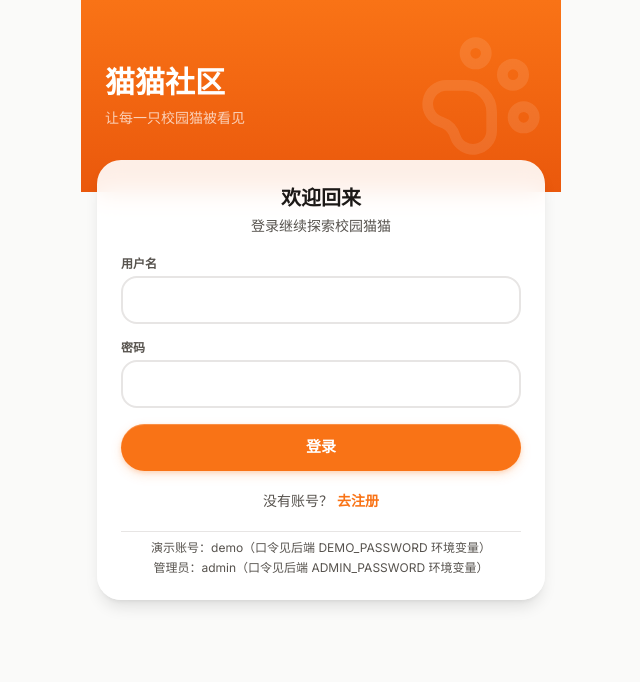
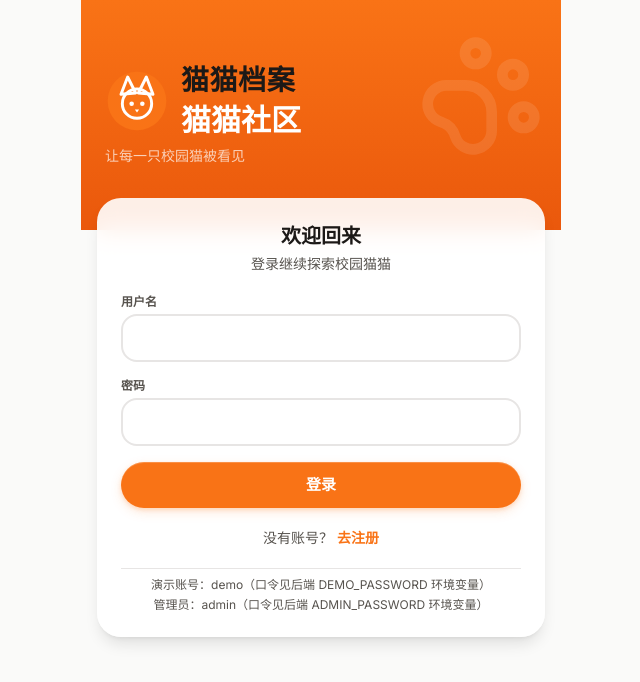
Before and after one commit to 54123-phoenix/cat-cat-cat, a React (Vite) app in the folder cat-frontend/: page /login in a window 1280 px wide. Shown: the top 682 px of the page, without its empty margins (319-959 px from the left). Built offline with nearby package versions, Linux system fonts and the light colour scheme.

Commit message:
ui(P4a): P4a: 品牌资产 · Logo + 字标

```diff
--- a/cat-frontend/index.html
+++ b/cat-frontend/index.html
@@ -4,6 +4,9 @@
     <meta charset="UTF-8" />
     <meta name="viewport" content="width=device-width, initial-scale=1.0" />
     <title>猫猫社区</title>
+    <link rel="icon" type="image/svg+xml" href="/logo.svg" />
+    <meta property="og:title" content="猫猫档案 · 复旦校园猫猫数字档案" />
+    <meta property="og:image" content="/logo.svg" />
     <link rel="preconnect" href="https://fonts.googleapis.com" />
     <link rel="preconnect" href="https://fonts.gstatic.com" crossorigin />
     <!-- Leaflet CSS -->
--- a/cat-frontend/src/components/Layout.jsx
+++ b/cat-frontend/src/components/Layout.jsx
@@ -9,6 +9,7 @@ import Onboarding, { isOnboarded } from './Onboarding'
 import { useEventStream } from '../hooks/useEventStream'
 import { getUserProfile, getToken, clearToken, setToken } from '../api'
 import { useUserStore, updateUser } from '../App'
+import Logo from './illustrations/Logo'
 
 const routeTitles = {
   '/': '猫猫社区',
@@ -125,7 +126,10 @@ export default function Layout() {
           </div>
         </button>
 
-        <h1 className="text-lg font-bold text-text">{getTitle()}</h1>
+        <div className="flex items-center gap-2">
+          <Logo size={28} />
+          <h1 className="text-lg font-bold text-text">{getTitle()}</h1>
+        </div>
 
         <div className="w-9" />
       </header>
--- /dev/null
+++ b/cat-frontend/src/components/illustrations/Logo.jsx
@@ -0,0 +1,30 @@
+export default function Logo({ size = 48, className = '', withCircle = true }) {
+  return (
+    <svg
+      width={size}
+      height={size}
+      viewBox="0 0 48 48"
+      xmlns="http://www.w3.org/2000/svg"
+      className={className}
+      role="img"
+      aria-label="猫猫档案 Logo"
+    >
+      {withCircle && <circle cx="24" cy="24" r="22" fill="#F97316" />}
+      <g
+        fill="none"
+        stroke="#FFFFFF"
+        strokeWidth="2.2"
+        strokeLinejoin="round"
+        strokeLinecap="round"
+        vectorEffect="non-scaling-stroke"
+      >
+        <polygon points="12,19 17,6 23,18" />
+        <polygon points="25,18 31,6 36,19" />
+        <circle cx="24" cy="26" r="11" />
+      </g>
+      <circle cx="20" cy="26" r="1.7" fill="#FFFFFF" />
+      <circle cx="28" cy="26" r="1.7" fill="#FFFFFF" />
+      <path d="M22.4 30.4 L25.6 30.4 L24 32.6 Z" fill="#FFFFFF" />
+    </svg>
+  )
+}
--- /dev/null
+++ b/cat-frontend/src/components/illustrations/Wordmark.jsx
@@ -0,0 +1,17 @@
+export default function Wordmark({ size = 20, className = '' }) {
+  return (
+    <span
+      className={className}
+      style={{
+        fontFamily: 'Inter, system-ui, sans-serif',
+        fontWeight: 700,
+        fontSize: `${size}px`,
+        color: 'currentColor',
+        lineHeight: 1.2,
+        letterSpacing: '0.02em',
+      }}
+    >
+      猫猫档案
+    </span>
+  )
+}
--- a/cat-frontend/src/pages/Login.jsx
+++ b/cat-frontend/src/pages/Login.jsx
@@ -2,6 +2,8 @@ import { useState } from 'react'
 import { useNavigate } from 'react-router-dom'
 import { PawPrint } from 'lucide-react'
 import { login, register, setToken } from '../api'
+import Logo from '../components/illustrations/Logo'
+import Wordmark from '../components/illustrations/Wordmark'
 
 export default function Login({ onLogin }) {
   const navigate = useNavigate()
@@ -43,7 +45,13 @@ export default function Login({ onLogin }) {
           <PawPrint className="w-32 h-32 text-white" />
         </div>
         <div className="relative z-10">
-          <h1 className="text-3xl font-extrabold text-white">猫猫社区</h1>
+          <div className="flex items-center gap-3">
+            <Logo size={64} />
+            <div>
+              <Wordmark size={28} className="block text-white" />
+              <h1 className="text-3xl font-extrabold text-white mt-1">猫猫社区</h1>
+            </div>
+          </div>
           <p className="text-white/70 text-sm mt-2">
             {mode === 'login' ? '让每一只校园猫被看见' : '加入猫猫社区，开始记录'}
           </p>
```
Also changed, not shown: cat-frontend/public/logo.svg (added).
